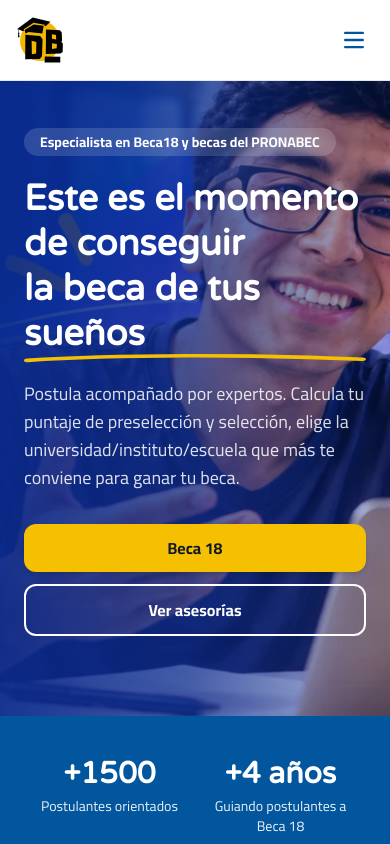
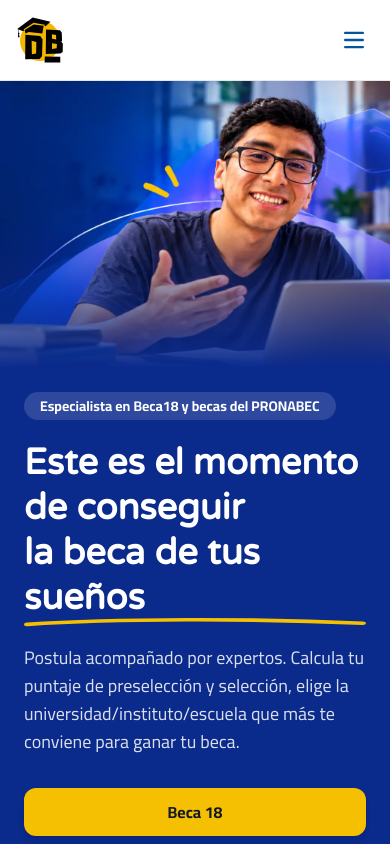
Before and after one commit to daevrusse/DavidBecas, a React (Vite) app: page / in a window 390 px wide. Shown: the top 844 px of the page. Built offline with nearby package versions, Linux system fonts and the light colour scheme.

Commit message:
Inicio: imagen completa debajo del menú y versión móvil

```diff
--- a/src/components/landing/Hero.jsx
+++ b/src/components/landing/Hero.jsx
@@ -3,7 +3,7 @@
 
 export default function Hero() {
   return (
-    <section className="relative overflow-hidden bg-[#0A2A8C]">
+    <section className="relative mt-20 overflow-hidden bg-[#0A2A8C]">
       {/* Imagen de fondo */}
       <img
         src={heroBg}
@@ -11,12 +11,14 @@
         aria-hidden="true"
         width="1920" height="768"
         fetchpriority="high"
-        className="absolute inset-0 h-full w-full object-cover object-[72%_center]"
+        className="block h-72 w-full object-cover object-[80%_top] sm:h-96 lg:absolute lg:inset-0 lg:h-full lg:object-[70%_top]"
       />
-      {/* Capa para que el texto se lea bien (más fuerte en celular) */}
-      <div className="absolute inset-0 bg-gradient-to-r from-[#0A2A8C]/95 via-[#0A2A8C]/75 to-[#0A2A8C]/30 lg:from-[#0A2A8C]/80 lg:via-[#0A2A8C]/40 lg:to-transparent" />
+      {/* Capa para que el texto se lea bien sobre la imagen (escritorio) */}
+      <div className="absolute inset-0 hidden bg-gradient-to-r from-[#0A2A8C]/80 via-[#0A2A8C]/40 to-transparent lg:block" />
+      {/* Celular: transición suave de la foto al fondo azul */}
+      <div className="pointer-events-none absolute inset-x-0 top-0 h-72 bg-gradient-to-b from-transparent via-transparent to-[#0A2A8C] sm:h-96 lg:hidden" />
 
-      <div className="relative mx-auto flex min-h-[620px] max-w-6xl items-center px-6 pb-20 pt-32 text-left lg:min-h-[680px] lg:pt-36">
+      <div className="relative mx-auto flex max-w-6xl items-center px-6 pb-14 pt-6 text-left lg:min-h-[600px] lg:py-16">
         <motion.div
           initial={{ opacity: 0, y: 30 }}
           animate={{ opacity: 1, y: 0 }}
```
